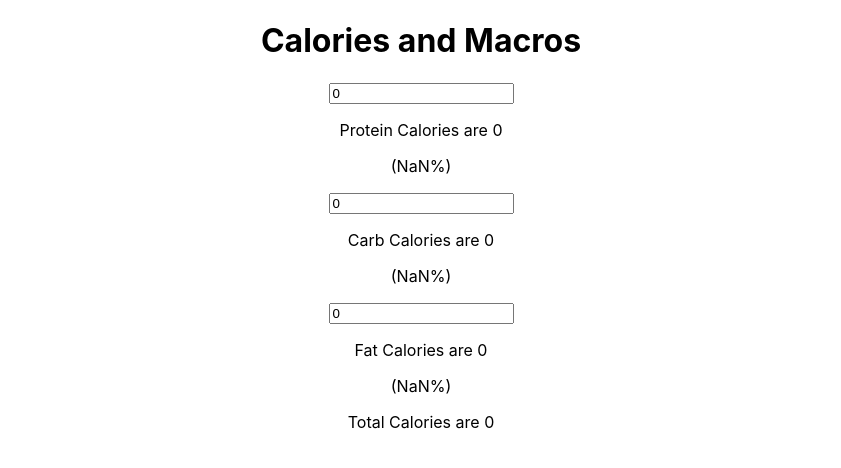
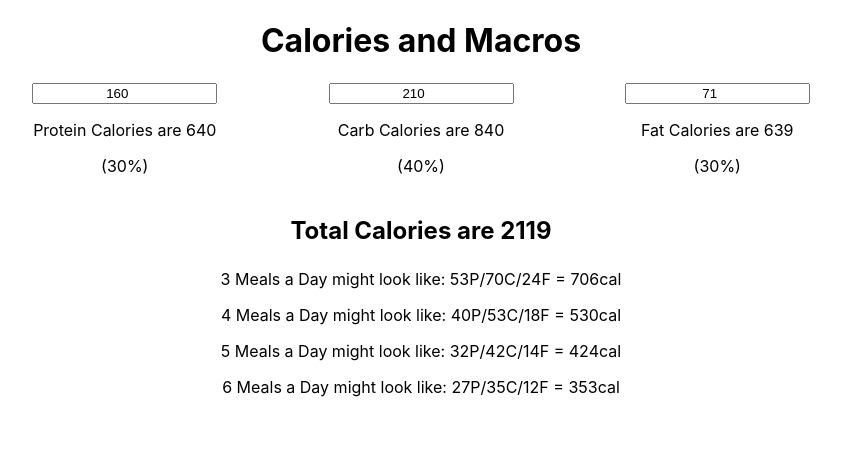
Before and after one commit to andrew-a-douglas/calories-and-macros, a React (Create React App) app: page / in a window 1280 px wide. Shown: the top 468 px of the page, without its empty margins (219-1060 px from the left). Built offline with nearby package versions, Linux system fonts and the light colour scheme.

Commit message:
more functionality

```diff
--- a/src/App.css
+++ b/src/App.css
@@ -1,5 +1,7 @@
 .App {
   text-align: center;
+  max-width: 1000px;
+  margin: 0 auto;
 }
 
 .App-logo {
@@ -36,3 +38,18 @@
     transform: rotate(360deg);
   }
 }
+
+.macros {
+  display: flex;
+  justify-content: space-evenly;
+  flex-wrap: wrap;
+}
+
+.totals p {
+  font-size: 1.5em;
+  font-weight: bold;
+}
+
+input {
+  text-align: center;
+}
--- a/src/App.js
+++ b/src/App.js
@@ -2,14 +2,19 @@ import './App.css';
 import { useState } from 'react';
 
 function App(props) {
-  const [proteinGrams, setProteinGrams] = useState(0);
-  const [carbGrams, setCarbGrams] = useState(0);
-  const [fatGrams, setFatGrams] = useState(0);
+  const [proteinGrams, setProteinGrams] = useState(160);
+  const [carbGrams, setCarbGrams] = useState(210);
+  const [fatGrams, setFatGrams] = useState(71);
 
   let proteinCals = proteinGrams * 4;
   let carbCals = carbGrams * 4;
   let fatCals = fatGrams * 9;
   let totalCals = proteinCals + carbCals + fatCals;
+  let mealsArray = [2,3,4,5,6,7,8];
+
+  const mapArray = (arr) => {
+    arr.map(item => console.log('test'))
+  }
 
   const handleChangeProteinGrams = (event) => {
     setProteinGrams(() => event.target.value);
@@ -47,6 +52,13 @@ function App(props) {
       <div className='totals'>
         <p>Total Calories are {totalCals}</p>
       </div>
+      <div className='meals'>
+        <p>3 Meals a Day might look like: {Math.round(proteinGrams / 3) + 'P'}/{Math.round(carbGrams / 3) + 'C'}/{Math.round(fatGrams / 3) + 'F'} = {Math.round(totalCals / 3) + 'cal'}</p>
+        <p>4 Meals a Day might look like: {Math.round(proteinGrams / 4) + 'P'}/{Math.round(carbGrams / 4) + 'C'}/{Math.round(fatGrams / 4) + 'F'} = {Math.round(totalCals / 4) + 'cal'}</p>
+        <p>5 Meals a Day might look like: {Math.round(proteinGrams / 5) + 'P'}/{Math.round(carbGrams / 5) + 'C'}/{Math.round(fatGrams / 5) + 'F'} = {Math.round(totalCals / 5) + 'cal'}</p>
+        <p>6 Meals a Day might look like: {Math.round(proteinGrams / 6) + 'P'}/{Math.round(carbGrams / 6) + 'C'}/{Math.round(fatGrams / 6) + 'F'} = {Math.round(totalCals / 6) + 'cal'}</p>
+        {mapArray(mealsArray)}
+      </div>
 
     </div>
   );
```
